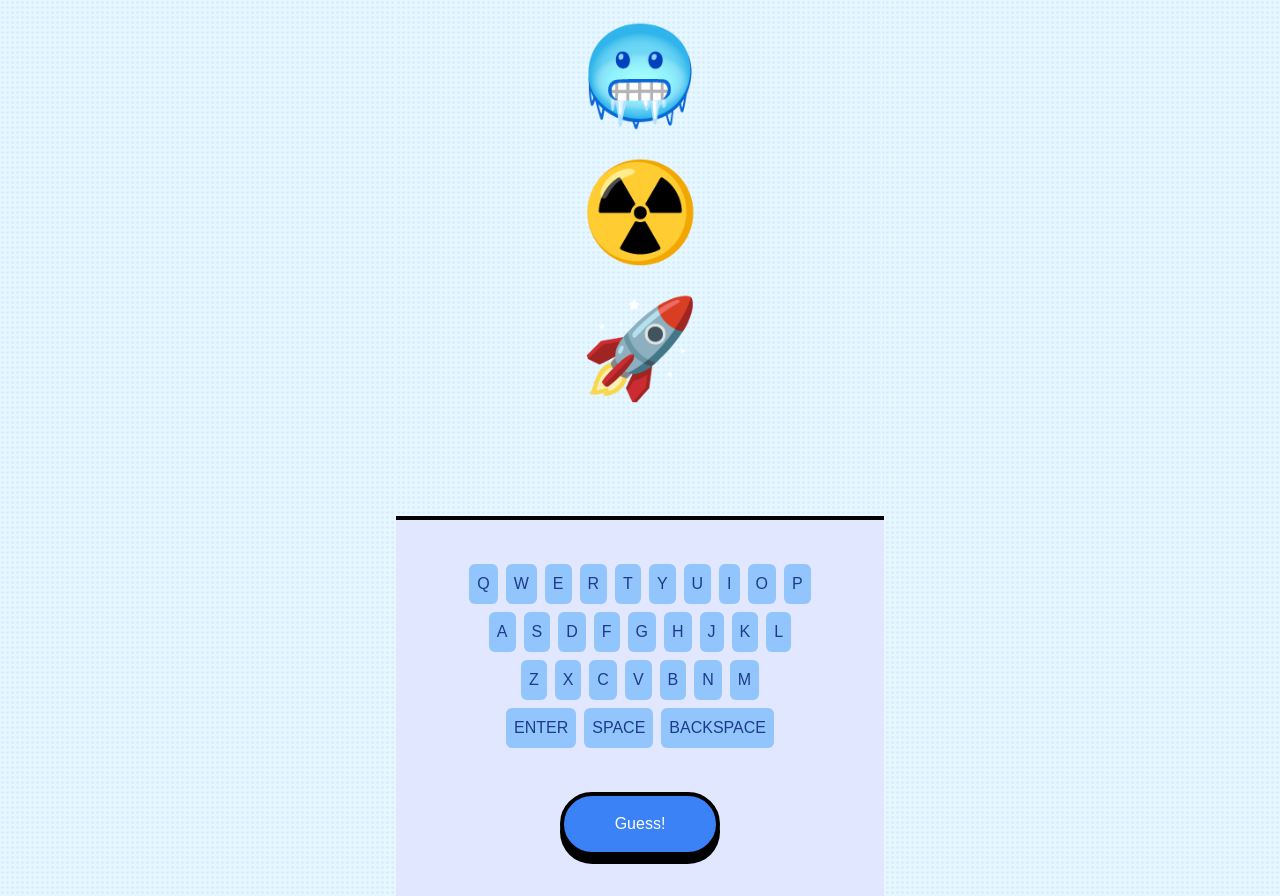
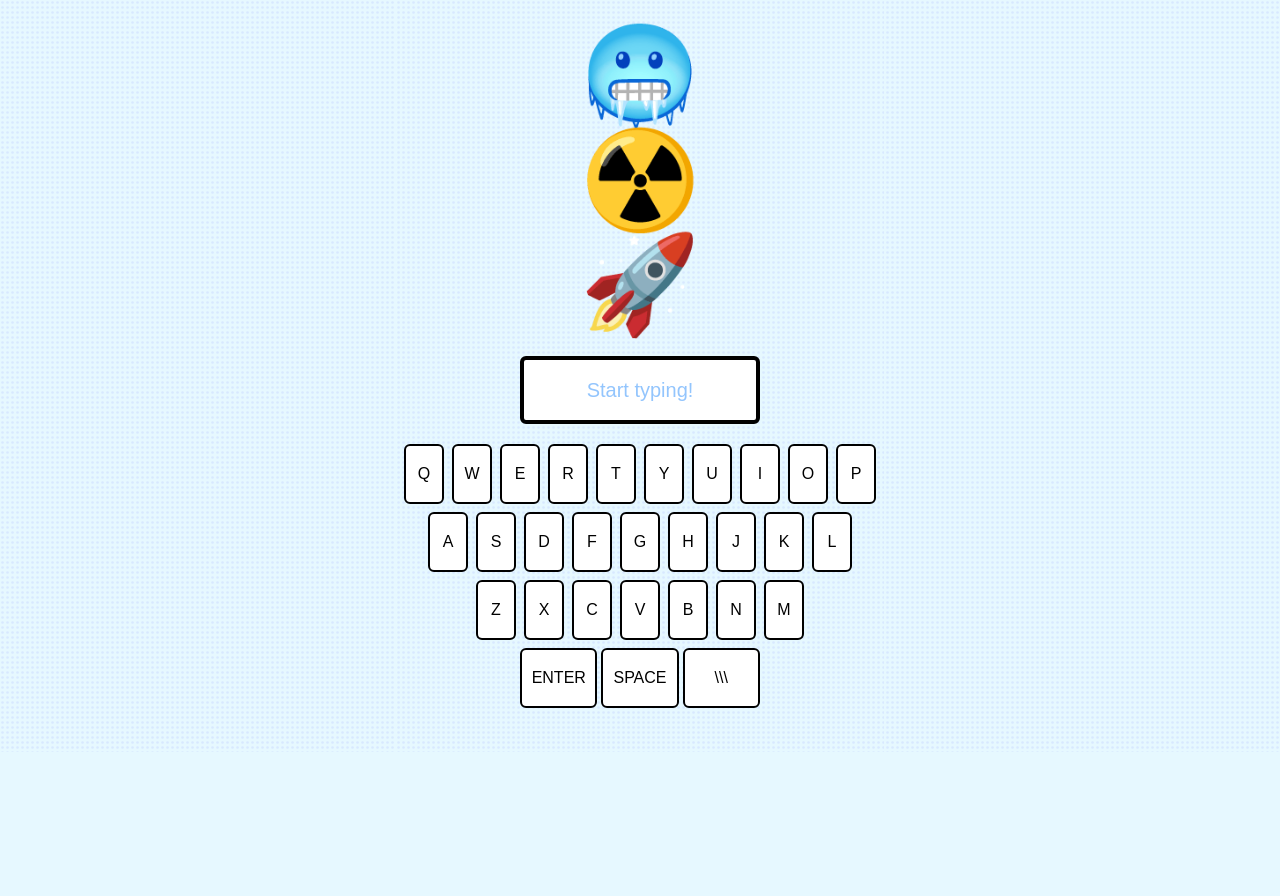
Before and after one commit to eliotrhys/emojiroyale, a Next.js app: page /game in a window 1280 px wide. Shown: the part 380-1276 px from the top of the page. After the commit the page ends 1132 px from the top, so only its background shows below. Built offline with nearby package versions, Linux system fonts and the light colour scheme; a web font is replaced by a local one.

Commit message:
keyboard first version working

```diff
--- a/components/EmojiDisplay.tsx
+++ b/components/EmojiDisplay.tsx
@@ -75,7 +75,7 @@ export default function EmojiDisplay(props: EmojiDisplayProps) {
   const finalEmojis = splitByForwardSlash(props.emoji);
 
   return (
-      <div className="mb-0 lg:mb-20 mx-auto text-center">
+      <div className="mb-0 mx-auto text-center">
         <div
         key={categoryAnimationKey}
         className={`text-lg lg:text-xl text-center border-4 border-emerald-600 text-emerald-600 bg-emerald-100 px-6 inline-block rounded-md p-2 text-center mb-10 menuMediaType ${
@@ -91,7 +91,7 @@ export default function EmojiDisplay(props: EmojiDisplayProps) {
                 key={emojiAnimationKey}
                 className={`animate ${
                   animateEmojis ? "grow-shrink" : ""
-                } text-6xl md:text-8xl mb-10 hover:scale-125 hover:rotate-[15deg] ease-in-out duration-100 mx-2 lg:mx-4 cursor-pointer`}
+                } text-6xl md:text-8xl mb-2 hover:scale-125 hover:rotate-[15deg] ease-in-out duration-100 mx-2 lg:mx-4 cursor-pointer`}
               >
                 {emoji}
               </div>
--- a/components/GameForm.tsx
+++ b/components/GameForm.tsx
@@ -204,11 +204,11 @@ export default function GameForm() {
                 </div>
             </div>
           </div>
-          <div className="bg-indigo-100 border-t-4 border-black">
+          <div className="">
             <div className="container mx-auto px-1">
               <div className="grid">
-                <div className="w-full lg:w-2/3 xl:w-1/3 mx-auto flex flex-col justify-between">
-                  <div className="mt-4 lg:mt-10">
+                <div className="w-full lg:w-2/3 xl:w-3/6 mx-auto flex flex-col justify-between">
+                  <div className="mt-4 lg:mt-4">
                     <GuessInput
                       answer={title}
                       potentialAnswers={acceptableAnswers}
--- a/components/GuessInput.tsx
+++ b/components/GuessInput.tsx
@@ -16,7 +16,7 @@ interface GuessInputProps {
 export default function GuessInput(props: GuessInputProps) {
 
     const [guess, setGuess] = useState("");
-    const inputRef = useRef<HTMLInputElement>(null);
+    // const inputRef = useRef<HTMLInputElement>(null);
     const [showCorrectImage, setShowCorrectImage] = useState(false);
     const [showWrongImage, setShowWrongImage] = useState(false);
     const [animationKey, setAnimationKey] = useState<number>(0);
@@ -26,6 +26,10 @@ export default function GuessInput(props: GuessInputProps) {
         // console.log("The current answer is - ", props.answer);
         // console.log("The current potential answers are - ", props.potentialAnswers);
     }, [props.answer]);
+
+    useEffect(() => {
+      console.log("Guess updated: ", guess);
+    }, [guess]);
 
     const resetImages = useCallback(() => {
       setShowCorrectImage(false);
@@ -38,7 +42,6 @@ export default function GuessInput(props: GuessInputProps) {
 
     const handleSubmit = () => {
 
-      console.log("HANDLE SUBMIT IS BEING HIT!");
       console.log("ANSWER IS: " + props.answer);
       console.log("GUESS IS: " + guess);
 
@@ -48,30 +51,28 @@ export default function GuessInput(props: GuessInputProps) {
         answer.toLowerCase()
       );
 
-      if (lowerCasePotentialAnswers.includes(guess.toLowerCase()))
+      if (lowerCasePotentialAnswers.includes(guess.toLowerCase().trimEnd()))
       {
         props.onGuess(true);
         props.guesses.push({ guess, isCorrect: true });
-        setGuess("");
         setShowCorrectImage(true);
       }
       else
       {
         props.onGuess(false);
         props.guesses.push({ guess, isCorrect: false });
-        setGuess("");
         setShowWrongImage(true);
       }
+      setGuess("");
       setAnimationKey(Date.now());
     }
 
     const handleCurrentWordChange = useCallback((currentWord: string) => {
-      console.log("HITTING HANDLECURRENTWORDCHANGE AND CURRENTWORD IS " + currentWord);
       setGuess(currentWord);
-    }, [setGuess]);
+    }, [guess]);
 
     return (
-        <form className="mb-4 lg:mb-10 relative">
+        <div className="mb-4 lg:mb-4 relative">
           { showCorrectImage && (
             <div className="absolute -top-20 right-0 lg:-top-40 lg:-right-10">
               <div key={animationKey} className="relative bloom">
@@ -108,20 +109,7 @@ export default function GuessInput(props: GuessInputProps) {
           )}
           <div className="mb-4 lg:mb-10">
             <Keyboard handleCurrentWordChange={handleCurrentWordChange} onEnter={handleSubmit} />
-            {/* <input
-              className=""
-              type="hidden"
-              id="guess"
-              name="guess"
-              onChange={handleChange}
-              value={guess}
-              ref={inputRef}
-            /> */}
           </div>
-
-          <div>
-            <input className="px-10 py-4 w-full text-center hover:scale-105 lg:hover:scale-110 ease-in-out duration-100 border-4 border-black bg-blue-500 hover:bg-blue-700 text-white rounded-full inline-block cursor-pointer shadow-lift" type="submit" value="Guess!" onClick={handleSubmit} />
-          </div>
-        </form>
+        </div>
     );
 }
--- a/components/Key.tsx
+++ b/components/Key.tsx
@@ -1,21 +1,51 @@
+import { useState } from "react";
+
 interface KeyProps {
   letter: string;
   onClick: (letter: string) => void;
-}
-
-const handleClick = (event: React.MouseEvent<HTMLButtonElement, MouseEvent>, props: KeyProps) => {
-  event.preventDefault();
-
-  if (props.onClick)
-  {
-    props.onClick(props.letter);
-  }
+  keyIsActive: boolean;
+  pressedKey: string;
+  isFullWidth: boolean;
 }
 
 export default function Key(props: KeyProps){
+
+  const [isActive, setIsActive] = useState(false);
+
+  const handleMouseDown = (event: React.MouseEvent<HTMLButtonElement, MouseEvent>) => {
+
+    event.preventDefault();
+    setIsActive(true);
+
+    if (props.onClick) {
+      props.onClick(props.letter);
+    }
+  };
+
+  const handleMouseUp = (event: React.MouseEvent<HTMLButtonElement, MouseEvent>) => {
+    event.preventDefault();
+    setIsActive(false);
+  };
+
   return (
     <>
-      <button className="p-2 mx-1 my-1 bg-blue-300 text-blue-900 rounded-md flex items-center justify-center" onClick={(event) => handleClick(event, props)}>{props.letter}</button>
+      <button
+        className={`px-2 py-4 mx-0.5 my-0.5 lg:mx-1 lg:my-1 first:ml-0 last:mr-0 bg-white text-black border-2 border-black rounded-md flex items-center justify-center lg:w-auto lg:min-w-[40px] hover:bg-yellow-300 hover:scale-125
+        ${
+          props.keyIsActive && props.pressedKey === props.letter || isActive ? "!bg-yellow-300 scale-125" : ""
+        }
+        ${
+          props.isFullWidth ? "!w-full" : ""
+        }
+        `
+      }
+        onMouseDown={handleMouseDown}
+        onMouseUp={handleMouseUp}
+        onFocus={() => setIsActive(true)}
+        onBlur={() => setIsActive(false)}
+      >
+      {props.letter !== "BACKSPACE" ? <div>{props.letter}</div> : <div>\\\</div>}
+    </button>
     </>
   )
 };
--- a/components/Keyboard.tsx
+++ b/components/Keyboard.tsx
@@ -2,6 +2,7 @@ import React, { useEffect, useState } from 'react';
 import Key from './Key';
 
 type KeyboardLayout = string[][];
+type KeyboardControls = string[];
 
 interface KeyboardProps {
     handleCurrentWordChange: (currentWord: string) => void;
@@ -9,9 +10,12 @@ interface KeyboardProps {
 }
 
 export default function Keyboard(props: KeyboardProps) {
+
     const [currentWord, setCurrentWord] = useState<string>("");
+    const [keyIsActive, setKeyIsActive] = useState(false);
+    const [pressedKey, setPressedKey] = useState("");
 
-  const handleKeyPress = (letter: string) => {
+    const handleKeyPress = async (letter: string) => {
         switch (letter) {
             case 'BACKSPACE':
                 if (currentWord.length > 0) {
@@ -20,11 +24,13 @@ export default function Keyboard(props: KeyboardProps) {
                 }
                 break;
             case 'SPACE':
+                if (currentWord.length > 0) {
                     setCurrentWord((word) => word + ' ');
+                }
                 break;
             case 'ENTER':
-        props.handleCurrentWordChange(currentWord);
-        props.onEnter();
+                await props.handleCurrentWordChange(currentWord);
+                await props.onEnter();
                 setCurrentWord("");
                 break;
             default:
@@ -37,10 +43,27 @@ export default function Keyboard(props: KeyboardProps) {
         props.handleCurrentWordChange(currentWord);
     }, [currentWord, props.handleCurrentWordChange]);
 
-  useEffect(() => {
+    // Listeners for physical keydowns
     const handleKeyDown = (event: KeyboardEvent) => {
+        const key = event.key.toUpperCase();
 
-      const key = event.key.toUpperCase();
+        setKeyIsActive(true);
+
+        const allowedKeys = [
+        "BACKSPACE",
+        "ENTER",
+        " ",
+        "'",
+        "-",
+        ...Array.from({ length: 26 }, (_, i) => String.fromCharCode(65 + i)),
+        ...Array.from({ length: 10 }, (_, i) => String.fromCharCode(48 + i))
+        ];
+
+        if (allowedKeys.includes(key))
+        {
+            if (key === " "){ console.log("ITS ALIVE THE SPACEBAR"); };
+            setPressedKey(key);
+            console.log("PRESSED KEY IS: " + key);
 
             if (key === 'BACKSPACE')
             {
@@ -48,30 +71,52 @@ export default function Keyboard(props: KeyboardProps) {
             }
             else if (key === 'ENTER')
             {
-        props.onEnter();
+                event.preventDefault();
+                handleKeyPress('ENTER');
+            }
+            else if (key === ' ' || key === "SPACE")
+            {
+                if (event.target === document.body)
+                {
+                    event.preventDefault();
+                }
+
+                console.log("SPACE FIRING!");
+                handleKeyPress('SPACE');
             }
             else
             {
                 handleKeyPress(key);
             }
+        }
     };
 
+    const handleKeyUp = () => {
+        setKeyIsActive(false);
+        setPressedKey("");
+    };
+
+    useEffect(() => {
         document.addEventListener('keydown', handleKeyDown);
+        document.addEventListener('keyup', handleKeyUp);
+
         return () => {
         document.removeEventListener('keydown', handleKeyDown);
+        document.removeEventListener('keyup', handleKeyUp);
         };
-  }, [currentWord]);
+    }, [currentWord, handleKeyPress]);
 
   const keyboardLayout: KeyboardLayout = [
     ['Q', 'W', 'E', 'R', 'T', 'Y', 'U', 'I', 'O', 'P'],
     ['A', 'S', 'D', 'F', 'G', 'H', 'J', 'K', 'L'],
-    ['Z', 'X', 'C', 'V', 'B', 'N', 'M'],
-    ['ENTER', 'SPACE', 'BACKSPACE']
+    ['Z', 'X', 'C', 'V', 'B', 'N', 'M']
   ];
+
+  const keyboardControls: KeyboardControls = [ 'ENTER', 'SPACE', 'BACKSPACE'];
 
     return (
         <>
-      <div className="text-center">{currentWord}</div>
+            <div className="text-center bg-white border-black border-4 py-4 px-4 rounded-md text-xl mb-4">{currentWord === "" ? <span className="text-blue-300">Start typing!</span> : currentWord}</div>
             <div>
                 {keyboardLayout.map((row, rowIndex) => (
                 <div className="flex items-center justify-center" key={rowIndex}>
@@ -80,8 +125,25 @@ export default function Keyboard(props: KeyboardProps) {
                             key={letter}
                             letter={letter}
                             onClick={handleKeyPress}
+                            keyIsActive={keyIsActive}
+                            pressedKey={pressedKey}
+                            isFullWidth={false}
                         />
                     ))}
+                </div>
+                ))}
+            </div>
+            <div className="grid grid-cols-3 gap-1 mx-auto">
+                {keyboardControls.map((letter, index) => (
+                    <div key={index} className="w-full">
+                        <Key
+                            key={letter}
+                            letter={letter}
+                            onClick={handleKeyPress}
+                            keyIsActive={keyIsActive}
+                            pressedKey={pressedKey}
+                            isFullWidth={true}
+                        />
                     </div>
                 ))}
             </div>
--- a/data/questions.ts
+++ b/data/questions.ts
@@ -22,7 +22,7 @@ export const questions = [
     },
     {
         title: "Four Weddings And A Funeral",
-        acceptableAnswers: ["four weddings and a funeral", "four weddings & a funeral", "four weddings"],
+        acceptableAnswers: ["four weddings and a funeral", "four weddings & a funeral", "four weddings", "4 weddings", "4 weddings and a funeral", "4 weddings & a funeral"],
         emoji: "💍/💍/💍/💍/⚰️",
         mediaType: MediaType.Movie
     },
@@ -212,7 +212,7 @@ export const questions = [
     // BOOK SECTION
     {
         title: "The Lord Of The Rings",
-        acceptableAnswers: ["the lord of the rings", "lord of the rings", "lotr", "thefellowship of the ring", "the two towers", "the return of the king", "fellowship of the ring", "two towers", "return of the king"],
+        acceptableAnswers: ["the lord of the rings", "lord of the rings", "lotr", "thefellowship of the ring", "the two towers", "the 2 towers", "2 towers", "the return of the king", "fellowship of the ring", "two towers", "return of the king"],
         emoji: "🧙‍♂️/🧌/🧝‍♀️/💍",
         mediaType: MediaType.Book
     },
--- a/styles/globals.css
+++ b/styles/globals.css
@@ -97,6 +97,7 @@ a {
   /* Add right transition */
   z-index: 11;
   border-left: 4px solid black;
+  overflow: scroll;
 }
 
 .offcanvas-menu.open {
--- a/styles/globals.scss
+++ b/styles/globals.scss
@@ -76,6 +76,7 @@ a {
   transition: 0.3s ease; /* Add right transition */
   z-index: 11;
   border-left: 4px solid black;
+  overflow: scroll;
 
   &.open {
     right: 0px; /* Position offscreen */
```
Also changed, not shown: 2 other files (tests, documents, lock files or other folders). Lines whose indentation alone changed are shown as unchanged.
